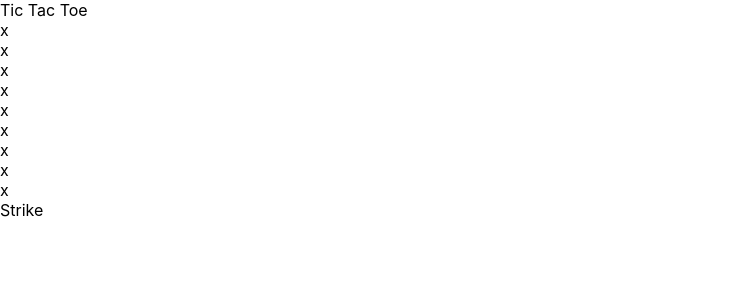
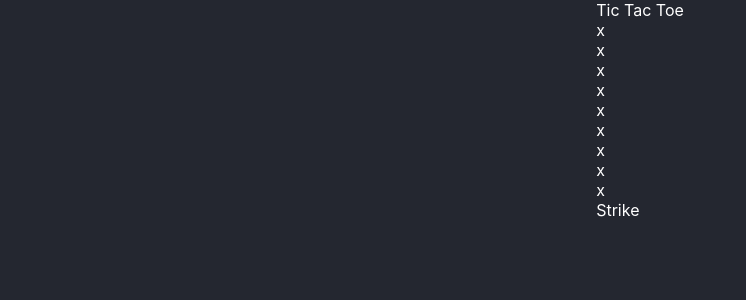
Before and after one commit to Shakithyanshaw/tik-tac-toe-react, a React (Create React App) app: page / in a window 1280 px wide. Shown: the top 300 px of the page, without its empty margins (0-746 px from the left). Built offline with nearby package versions, Linux system fonts and the light colour scheme.

Commit message:
Code App.css

```diff
--- a/src/App.css
+++ b/src/App.css
@@ -1,38 +1,11 @@
-.App {
-  text-align: center;
-}
-
-.App-logo {
-  height: 40vmin;
-  pointer-events: none;
-}
-
-@media (prefers-reduced-motion: no-preference) {
-  .App-logo {
-    animation: App-logo-spin infinite 20s linear;
-  }
-}
-
-.App-header {
-  background-color: #282c34;
-  min-height: 100vh;
+body {
   display: flex;
   flex-direction: column;
   align-items: center;
-  justify-content: center;
-  font-size: calc(10px + 2vmin);
+  background-color: #242730;
   color: white;
 }
 
-.App-link {
-  color: #61dafb;
+h1 {
+  text-align: center;
 }
-
-@keyframes App-logo-spin {
-  from {
-    transform: rotate(0deg);
-  }
-  to {
-    transform: rotate(360deg);
-  }
-}
```
